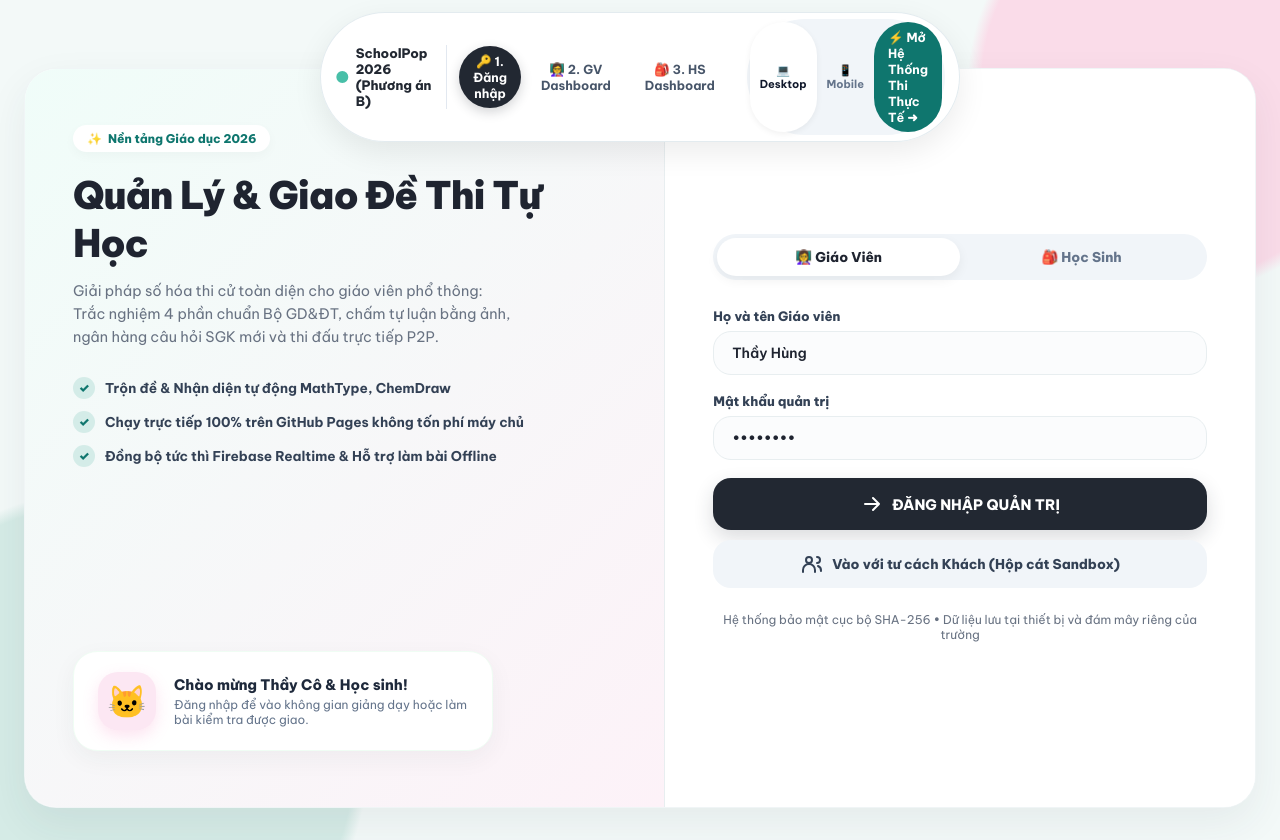
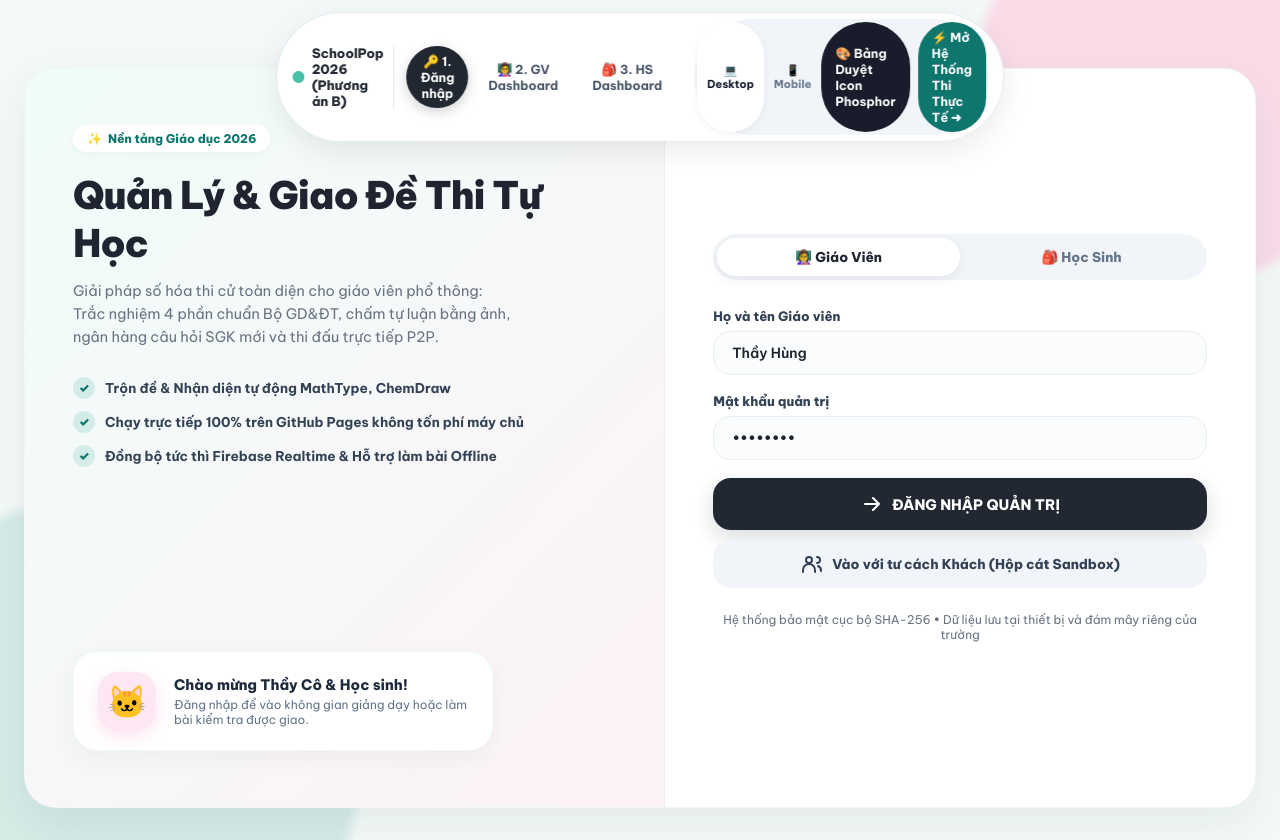
Before and after one commit to hungcnfree/onthi2026, a plain HTML site: page demo.html in a window 1280 px wide. Drawn offline with nearby package versions, Linux system fonts and the light colour scheme.

Commit message:
feat: link Icon Gallery from demo.html preview bar

```diff
--- a/demo.html
+++ b/demo.html
@@ -876,6 +876,9 @@
             <button class="resp-btn" onclick="setScreenMode('mobile', this)">📱 Mobile</button>
 
         <div style="margin-left: auto; display: flex; gap: 8px;">
+            <a href="icon_gallery.html" class="preview-btn" style="background: #191D2B; color: #ffffff; text-decoration: none;">
+                🎨 Bảng Duyệt Icon Phosphor
+            </a>
             <a href="index.html" class="preview-btn" style="background: #0F766E; color: #ffffff; text-decoration: none;">
                 ⚡ Mở Hệ Thống Thi Thực Tế ➜
             </a>
```
